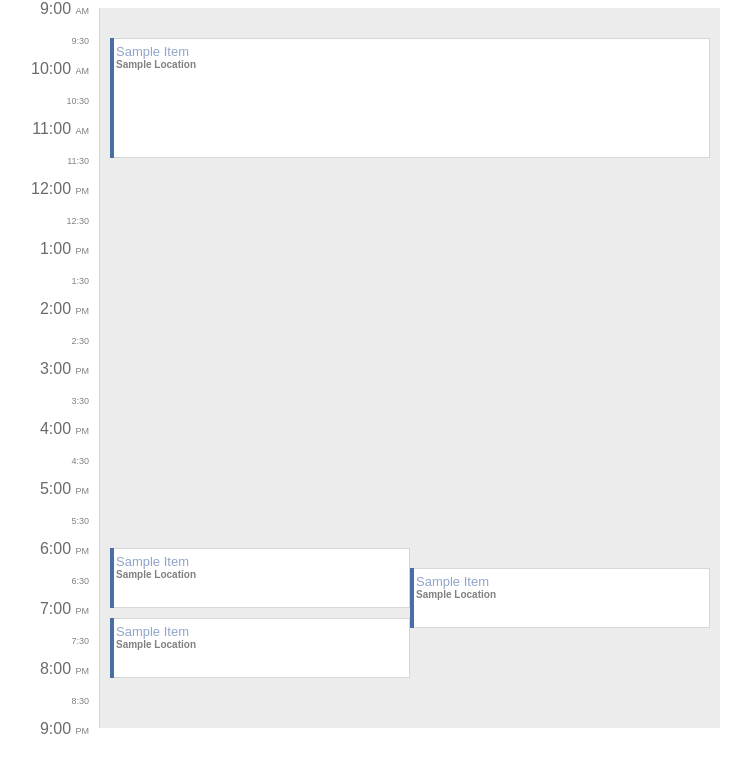
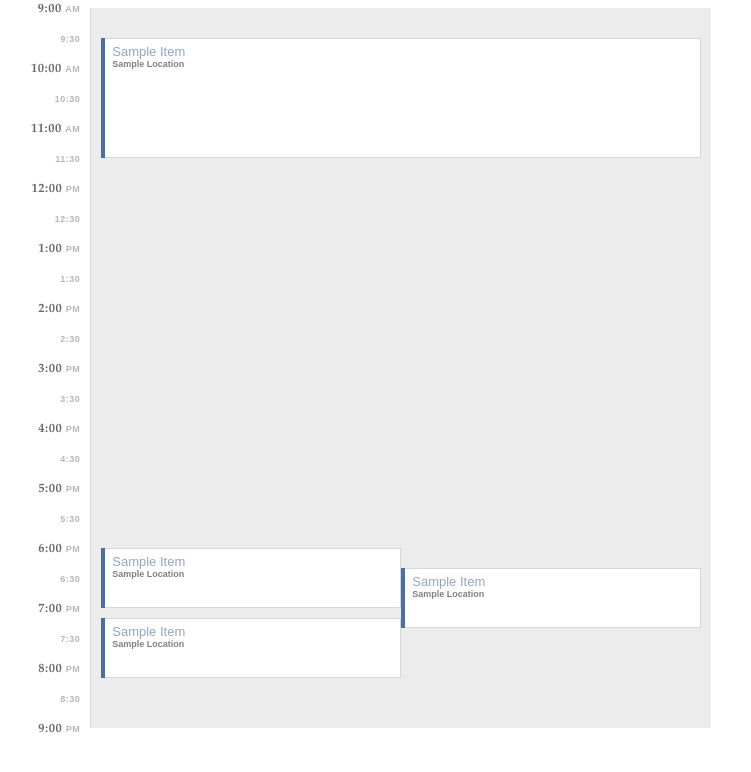
Before and after one commit to dnewcome/calendar, a website: page index.html in a window 1280 px wide. Shown: the whole page, without its empty margins (17-768 px from the left). Drawn offline with Linux system fonts and the light colour scheme.

Commit message:
refactoring

```diff
--- a/calendar.css
+++ b/calendar.css
@@ -1,13 +1,16 @@
 #container {
 	position: relative;
+	float: left;
+	overflow: hidden;
 	width: 620px;
 	height: 720px;
 	border-left: 1px solid #D6D6D6;
-	overflow: hidden;
+	background-color: #ECECEC;
 }
 
 #timeline {
 	position: relative;
+	float: left;
 	top: -30px;
 	height: 720px;
 	padding-right: 10px;
@@ -16,16 +19,20 @@
 #timeline li {
 	text-align: right;
 	line-height: 30px;
+	font-size: 12.5px;
+	font-weight: bold;
 	list-style-type: none;
 	height: 30px;
 	color: #6a6a6a;
-	font-family: Sans-Serif;
+	font-family: Palatino, Serif;
+	letter-spacing: 0.5px;
 	text-transform: uppercase;
 }
 
 #timeline li span {
 	font-size: 9px;
-	color: grey;
+	color: #B7B7B7;
+	font-family: Sans-Serif;
 }
 
 .event {
@@ -34,16 +41,24 @@
 	overflow: hidden;
 	box-sizing: border-box;
 	border: 1px solid #D6D6D6;
+	font-family: Sans-Serif;
 }
 
 .event h2 {
+	color: #91A5C8;
 	margin: 0;
 	font-size: 13px;
+	font-weight: 500;
 }
 
 .event h3 {
 	margin: 0;
-	font-size: 10px;
+	font-size: 9px;
+	color: grey;
+}
+.event div {
+	margin: 5px;
+	margin-left: 10px;
 }
 
 /* separate element for blue bar for sharp 90 degree border edge */
@@ -51,29 +66,3 @@
 	border-left: 4px solid #4B6EA9;
 	position: absolute;
 }
-
-/**
-* some "atomic" styles
-* http://www.smashingmagazine.com/2013/10/21/challenging-css-best-practices-atomic-approach/
-*/
-.Bc-grey {
-	background-color: #ECECEC;
-}
-.F-l {
-	float: left;
-}
-.Mpx-5 {
-	margin: 5px;
-}
-.C-blue {
-	color: #91A5C8;
-}
-.C-grey {
-	color: grey;
-}
-.Fw-500 {
-	font-weight: 500;
-}
-.sans {
-	font-family: Sans-Serif;
-}
--- a/calendar.js
+++ b/calendar.js
@@ -49,7 +49,7 @@ function packEvents(events) {
 				events[i].col = j;
 				found = true;
 
-				// this is when we 'clear' totally and start a new context
+				// 'clear' and start a new context
 				if (events[i].start >= highwater) {
 					eventWidths.push(maxcol);
 					maxcol = 0;
@@ -59,7 +59,8 @@ function packEvents(events) {
 				break;
 			}
 		}
-		// case where we add another col
+
+		// add additional column
 		if (!found) {
 			cols.push([events[i]]);
 			events[i].col = j;
@@ -68,7 +69,8 @@ function packEvents(events) {
 		maxcol = Math.max(maxcol, j);
 	}
 	eventWidths.push(maxcol);
-	return cols;
+	// todo: we don't need cols at all
+	//return cols;
 }
 
 /**
@@ -89,28 +91,32 @@ function render(events) {
 		if (events[i].clear) {
 			itemWidth = eventWidths.shift();
 		}
+
 		el = document.createElement('div');
 		el.className = 'event';
 		el.style.top = events[i].start + 'px';
+		el.style.height = (events[i].end - events[i].start) + 'px';
+
+		// todo: get item width added to item
+		el.style.width = renderWidth/(itemWidth+1) + 'px';
+		el.style.left = (renderWidth/(itemWidth+1))*events[i].col + containerPadding + 'px';
+
+		el.innerHTML =
+			'<div class="Mpx-5"><h2 class="C-blue Fw-500 sans">Sample Item</h2>' +
+			'<h3 class="C-grey sans">Sample Location</h3></div>';
 
 		bluebar = document.createElement('div');
 		bluebar.className = 'bluebar';
 		bluebar.style.top = events[i].start + 'px';
 		bluebar.style.height = (events[i].end - events[i].start) + 'px';
 
-
-		el.innerHTML =
-			'<div class="Mpx-5"><h2 class="C-blue Fw-500 sans">Sample Item</h2>' +
-			'<h3 class="C-grey sans">Sample Location</h3></div>';
-
-		el.style.width = renderWidth/(itemWidth+1) + 'px';
-		el.style.left = (renderWidth/(itemWidth+1))*events[i].col + containerPadding + 'px';
+		// todo: get item width added to item
 		bluebar.style.left = (renderWidth/(itemWidth+1))*events[i].col + containerPadding + 'px';
 
+		// todo: we want to do this in pack, fields are use in unit test
 		events[i].width = renderWidth/(itemWidth+1);
 		events[i].left = (renderWidth/(itemWidth+1))*events[i].col;
 
-		el.style.height = (events[i].end - events[i].start) + 'px';
 		container.appendChild(el);
 		container.appendChild(bluebar);
 	}
@@ -122,7 +128,7 @@ function layOutDay(events) {
 	return render(events);
 }
 
-if(typeof process != 'undefined') {
+if (typeof process != 'undefined') {
 	// running under node.js
 	module.exports = layOutDay;
 }
--- a/index.html
+++ b/index.html
@@ -6,7 +6,7 @@
 		<link href="calendar.css" rel="stylesheet"></link>
 	</head>
 	<body>
-		<ul id="timeline" class="F-l">
+		<ul id="timeline">
 			<li>9:00 <span>am</span></li>
 			<li><span>9:30</span></li>
 			<li>10:00 <span>am</span></li>
@@ -33,16 +33,16 @@
 			<li><span>8:30</span></li>
 			<li>9:00 <span>pm</span></li>
 		</ul>
-		<div id="container" class="Bc-grey F-l"></div>
+		<div id="container"></div>
 
 		<script src="calendar.js"></script>
 		<script src="index.js"></script>
 		<script>
 			/* run fuzz test, generate random events */
-			function doRandom() {
+			function layOutRandom() {
 				layOutDay(generateRandom(50));
 			}
-			function doRandomFixedLength() {
+			function layOutRandomFixedLength() {
 				layOutDay(generateRandom(50, 20));
 			}
 			layOutDay(testCaseNominal());
--- a/index.js
+++ b/index.js
@@ -61,13 +61,12 @@ function testCase4() {
 	];
 }
 
-var renderHeight = 720;
-
 function generateRandom(n, length) {
 	var i,
 		start,
 		end,
-		events = [];
+		events = [],
+		renderHeight = 720;
 
 	for(i = 0; i < n; i++) {
 		start = Math.round(Math.random()*renderHeight);
--- a/test.js
+++ b/test.js
@@ -3,8 +3,8 @@ var doCalendar = require('./calendar');
 
 var jsdom = require("jsdom");
 
-describe('test suite', function() {
-	it('should work', function(done) {
+describe('calendar test suite', function() {
+	it('should pack nominal case', function(done) {
 		this.timeout = 5000;
 		var events = [{start: 30, end: 150}, {start: 540, end: 600}, {start: 560, end: 620}, {start: 610, end: 670}];
 		var expected = [{"start":30,"end":150,"col":0,"width":600,"left":0},{"start":540,"end":600,"col":0,"clear":true,"width":300,"left":0},{"start":560,"end":620,"col":1,"width":300,"left":300},{"start":610,"end":670,"col":0,"width":300,"left":0}];
```
